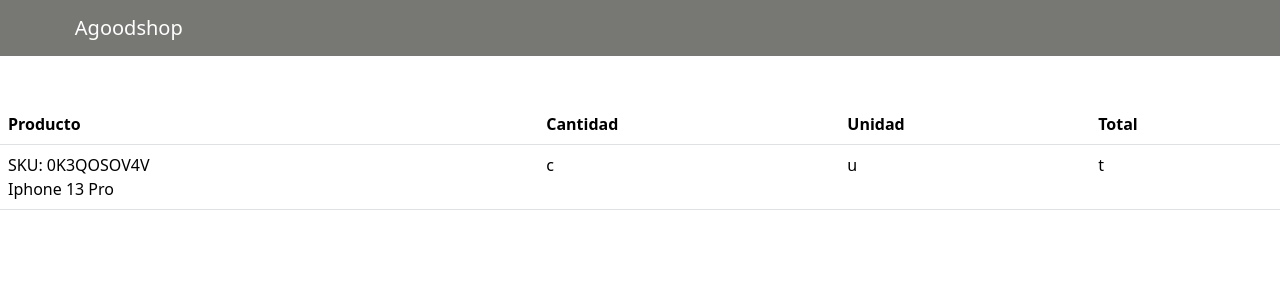
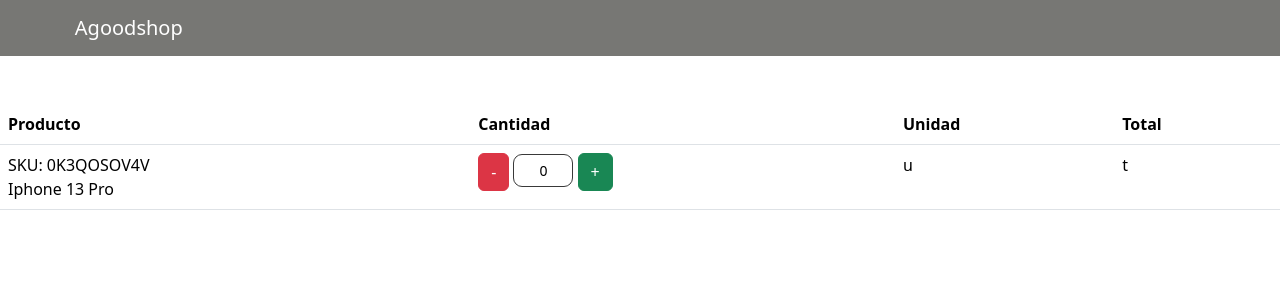
Before and after one commit to JuanDacoder24/DWEC_2026, an Angular app in the folder CarritoAngular/: page / in a window 1280 px wide. Shown: the top 300 px of the page. Built offline with nearby package versions, Linux system fonts and the light colour scheme.

Commit message:
no message

```diff
--- a/CarritoAngular/src/app/Components/tabla/tabla.css
+++ b/CarritoAngular/src/app/Components/tabla/tabla.css
@@ -0,0 +1,9 @@
+#cantidad{
+   border: 1px solid #393939;
+   border-radius: 9px 9px 9px 9px;
+   font-size: 14px;
+   padding: 5px;
+   margin-left: 1%;
+   width: 60px;
+   margin-right: 1%;
+}
--- a/CarritoAngular/src/app/Components/tabla/tabla.html
+++ b/CarritoAngular/src/app/Components/tabla/tabla.html
@@ -12,7 +12,11 @@
       @for(productos of arrayProductos; track productos.sku){
       <tr>
         <td>SKU: {{productos.sku}} <br>{{productos.title}}</td>
-      <td>c</td>
+        <td>
+          <button class="btn btn-danger" type="button" id="menos">-</button>
+          <input id="cantidad" type="text" style="text-align: center;" value="0">
+          <button class="btn btn-success" type="button" id="mas">+</button>
+        </td>
         <td>u</td>
         <td>t</td>
       </tr>
--- a/CarritoAngular/src/app/Components/tabla/tabla.ts
+++ b/CarritoAngular/src/app/Components/tabla/tabla.ts
@@ -22,4 +22,6 @@ export class Tabla {
     this.arrayProductos = this.ServicioCarrito.getAll()
   }
 
+
+
 }
--- a/CarritoAngular/src/app/Services/servicio-carrito.ts
+++ b/CarritoAngular/src/app/Services/servicio-carrito.ts
@@ -8,6 +8,8 @@ export class ServicioCarrito {
 
   private arrayProductos: IProducto[];
   private currency: string;
+
+
 
   constructor(){
     this.arrayProductos = [
```
Lines whose indentation alone changed are shown as unchanged.
